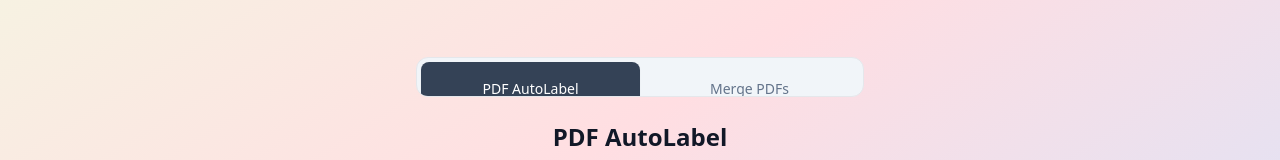
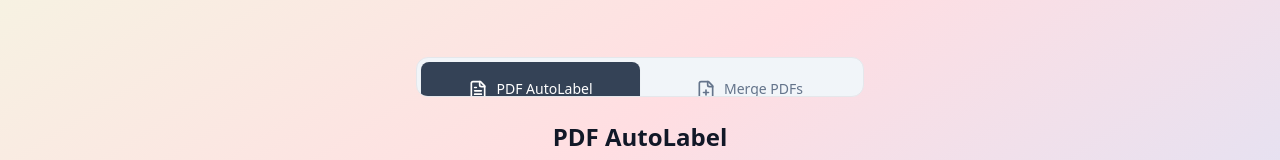
Before and after one commit to wase3m9/ck-invoice-label, a React (Vite) app: page / in a window 1280 px wide. Shown: the part 277-437 px from the top of the page. Built offline with nearby package versions, Linux system fonts and the light colour scheme.

Commit message:
Add new icons
Adds icons to buttons and headings.

```diff
--- a/src/pages/Index.tsx
+++ b/src/pages/Index.tsx
@@ -6,7 +6,7 @@ import { FileSection } from '../components/FileSection';
 import { LabelFormatConfig, LabelField } from '../components/LabelFormatConfig';
 import { useFileProcessor } from '../hooks/useFileProcessor';
 import { toast } from 'sonner';
-import { Home } from 'lucide-react';
+import { Home, FileText } from 'lucide-react';
 import { Button } from '@/components/ui/button';
 
 const DEFAULT_FIELDS: LabelField[] = [{
@@ -86,7 +86,8 @@ const Index = () => {
         </div>
 
         <div className="text-center mb-12">
-          <h1 className="text-4xl font-bold text-gray-900 mb-4 tracking-tight">
+          <h1 className="text-4xl font-bold text-gray-900 mb-4 tracking-tight flex items-center justify-center gap-3">
+            <FileText className="h-8 w-8" />
             PDF AutoLabel
           </h1>
           <p className="text-lg text-gray-600 max-w-3xl mx-auto">
--- a/src/pages/Login.tsx
+++ b/src/pages/Login.tsx
@@ -5,6 +5,7 @@ import { Input } from '@/components/ui/input';
 import { Button } from '@/components/ui/button';
 import { toast } from 'sonner';
 import { Tabs, TabsList, TabsTrigger, TabsContent } from '@/components/ui/tabs';
+import { FileText, FilePlus } from 'lucide-react';
 
 const Login = () => {
   const [password, setPassword] = useState('');
@@ -52,13 +53,19 @@ const Login = () => {
               value="autolabel"
               className="h-14 data-[state=active]:bg-primary data-[state=active]:text-white transition-all duration-200"
             >
-              <span className="font-medium">PDF AutoLabel</span>
+              <div className="flex items-center justify-center gap-2">
+                <FileText className="h-5 w-5" />
+                <span className="font-medium">PDF AutoLabel</span>
+              </div>
             </TabsTrigger>
             <TabsTrigger
               value="merge"
               className="h-14 data-[state=active]:bg-primary data-[state=active]:text-white transition-all duration-200"
             >
-              <span className="font-medium">Merge PDFs</span>
+              <div className="flex items-center justify-center gap-2">
+                <FilePlus className="h-5 w-5" />
+                <span className="font-medium">Merge PDFs</span>
+              </div>
             </TabsTrigger>
           </TabsList>
 
--- a/src/pages/MergePDF.tsx
+++ b/src/pages/MergePDF.tsx
@@ -1,3 +1,4 @@
+
 import { useState, useCallback } from 'react';
 import { useDropzone } from 'react-dropzone';
 import { Button } from '@/components/ui/button';
@@ -12,7 +13,8 @@ import {
   FolderOpen,
   Download,
   ArrowLeftRight,
-  Home
+  Home,
+  FileUp
 } from 'lucide-react';
 import { DragDropContext, Droppable, Draggable } from '@hello-pangea/dnd';
 import { PDFDocument } from 'pdf-lib';
@@ -162,7 +164,8 @@ const MergePDF = () => {
         </div>
 
         <div className="text-center mb-12">
-          <h1 className="text-4xl font-bold text-gray-900 mb-4 tracking-tight">
+          <h1 className="text-4xl font-bold text-gray-900 mb-4 tracking-tight flex items-center justify-center gap-3">
+            <FileUp className="h-8 w-8" />
             Merge PDF Files
           </h1>
           <p className="text-lg text-gray-600 max-w-3xl mx-auto">
```
